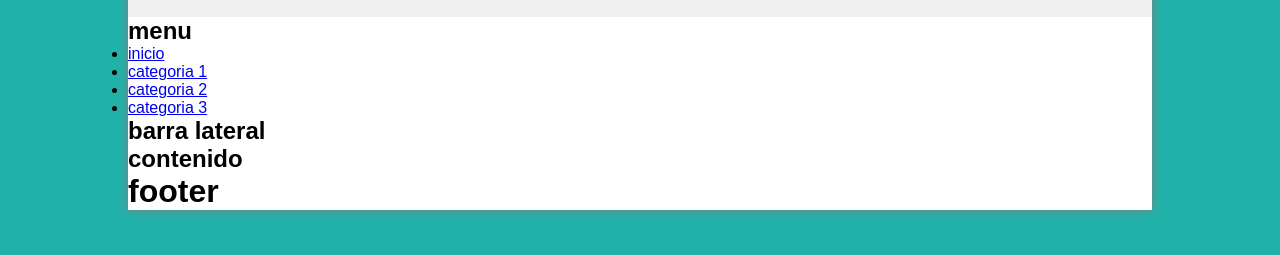
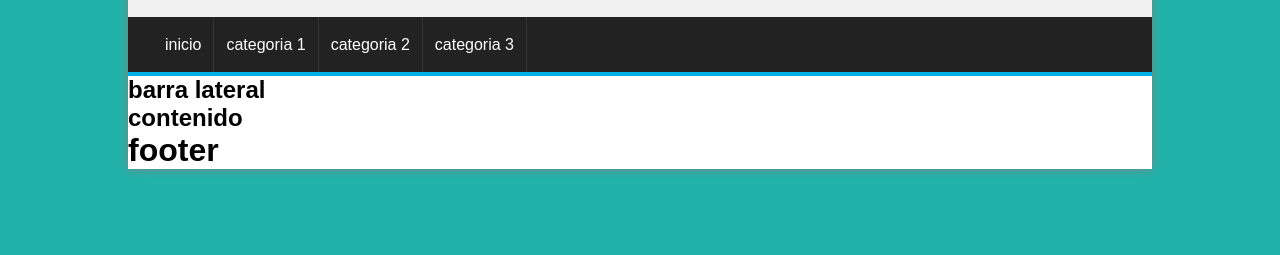
Before and after one commit to DevNytheral/proyecto3230985, a plain HTML site: page index.html in a window 1280 px wide. Shown: the part 123-378 px from the top of the page. Drawn offline with Linux system fonts and the light colour scheme.

Commit message:
cpmletado el menu

```diff
--- a/assets/css/style.css
+++ b/assets/css/style.css
@@ -39,4 +39,37 @@ background: lightseagreen;
     margin-left: 30px;
     text-shadow: 0px 2px 1px #222222;
     transition: all 300px;
+}#logo a:hover{
+    text-shadow: 0px 2px 1px #222222, 0px 0px 4px;
+
 }
+#menu{
+    clear:both;
+    background: #222222;
+    color: white;
+    height: 55px;
+    border-bottom: 4px solid #01b1ea;
+}
+#menu ul{
+    list-style: none;
+    text-decoration: none;
+    margin: 0px auto;
+    margin-left: 25px;
+}
+#menu ul li{
+    line-height: 55px;
+    float: left;
+    border-right: 1px solid #363636;
+
+}
+#menu a{
+    display: block;
+    color: white;
+    text-decoration: none;
+    padding-left: 12px;
+    padding-right: 12px;
+    transition: all 300ms;
+}
+#menu a:hover{
+    background: #01b1ea;
+}
--- a/index.html
+++ b/index.html
@@ -17,7 +17,6 @@
 
        <div id="content">
             <nav id="menu">
-                <h1>menu</h1>
                 <ul>
                     <li>
                         <a href="#">inicio</a>
```
